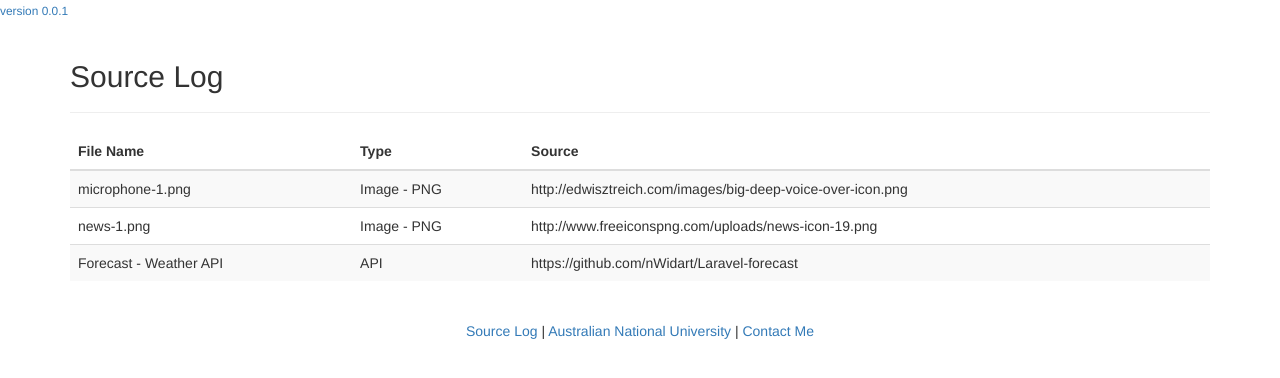
After one commit to alexbenys/hci-literacy, a Laravel app: page /source-log in a window 1280 px wide. The commit adds this page. Shown: the top 378 px of the page. Run offline with Laravel 8, Linux system fonts and the light colour scheme; settings files or empty folders that the repository lacks are supplied.

Commit message:
weather icons added, source log page was created

```diff
--- a/app/Http/Controllers/PagesController.php
+++ b/app/Http/Controllers/PagesController.php
@@ -25,4 +25,9 @@ class PagesController extends Controller
     {
         return view('market.garlic');
     }
+
+    public function getSourceLog()
+    {
+        return view('pages.sourcelog');
+    }
 }
--- a/app/Http/Controllers/WeatherController.php
+++ b/app/Http/Controllers/WeatherController.php
@@ -32,6 +32,8 @@ class WeatherController extends Controller
         return redirect()->route('displayWeather');
     }
 
+
+
     public function getWeather($lat, $lon) {
 
         $forecast = new Forecast(env('FORECAST_API'));
--- a/resources/views/app.blade.php
+++ b/resources/views/app.blade.php
@@ -27,7 +27,7 @@
 
 </head>
 <body onload="getLocation()">
-    <small>version 0.0.1</small>
+    <small><a href="/">version 0.0.1</a></small>
     <nav>
 
     </nav>
@@ -36,7 +36,7 @@
 
     <footer style="margin-top: 20px;">
         <div class="text-center">
-            <a href="#">Source Log</a> |
+            <a href="{{ route('displaySourceLog') }}">Source Log</a> |
             <a href="http://www.anu.edu.au/">Australian National University</a> |
             <a href="#">Contact Me</a>
         </div>
--- /dev/null
+++ b/resources/views/pages/sourcelog.blade.php
@@ -0,0 +1,40 @@
+@extends('app')
+
+@section('css')@endsection
+
+@section('js')@endsection
+
+@section('content')
+    <div class="container-fluid">
+        <div class="container">
+            <div class="page-header"><h2>Source Log</h2></div>
+
+            <table class="table table-striped">
+                <thead>
+                <tr>
+                    <th>File Name</th>
+                    <th>Type</th>
+                    <th>Source</th>
+                </tr>
+                </thead>
+                <tbody>
+                <tr>
+                    <td>microphone-1.png</td>
+                    <td>Image - PNG</td>
+                    <td>http://edwisztreich.com/images/big-deep-voice-over-icon.png</td>
+                </tr>
+                <tr>
+                    <td>news-1.png</td>
+                    <td>Image - PNG</td>
+                    <td>http://www.freeiconspng.com/uploads/news-icon-19.png</td>
+                </tr>
+                <tr>
+                    <td>Forecast - Weather API</td>
+                    <td>API</td>
+                    <td>https://github.com/nWidart/Laravel-forecast</td>
+                </tr>
+                </tbody>
+            </table>
+        </div>
+    </div>
+@endsection
--- a/routes/web.php
+++ b/routes/web.php
@@ -47,3 +47,8 @@ Route::get('garlic', [
     'as' => 'displayGarlic',
     'uses' => 'PagesController@getGarlic'
 ]);
+
+Route::get('source-log', [
+    'as' => 'displaySourceLog',
+    'uses' => 'PagesController@getSourceLog'
+]);
```
Also changed, not shown: resources/views/pages/weather.blade.php (+15 -2 lines), public/images/weather/clear-day.jpg (added), public/images/weather/partly-cloudy-day.jpg (added), public/images/weather/partly-cloudy-night.jpg (added), public/images/weather/rain.jpg (added).
